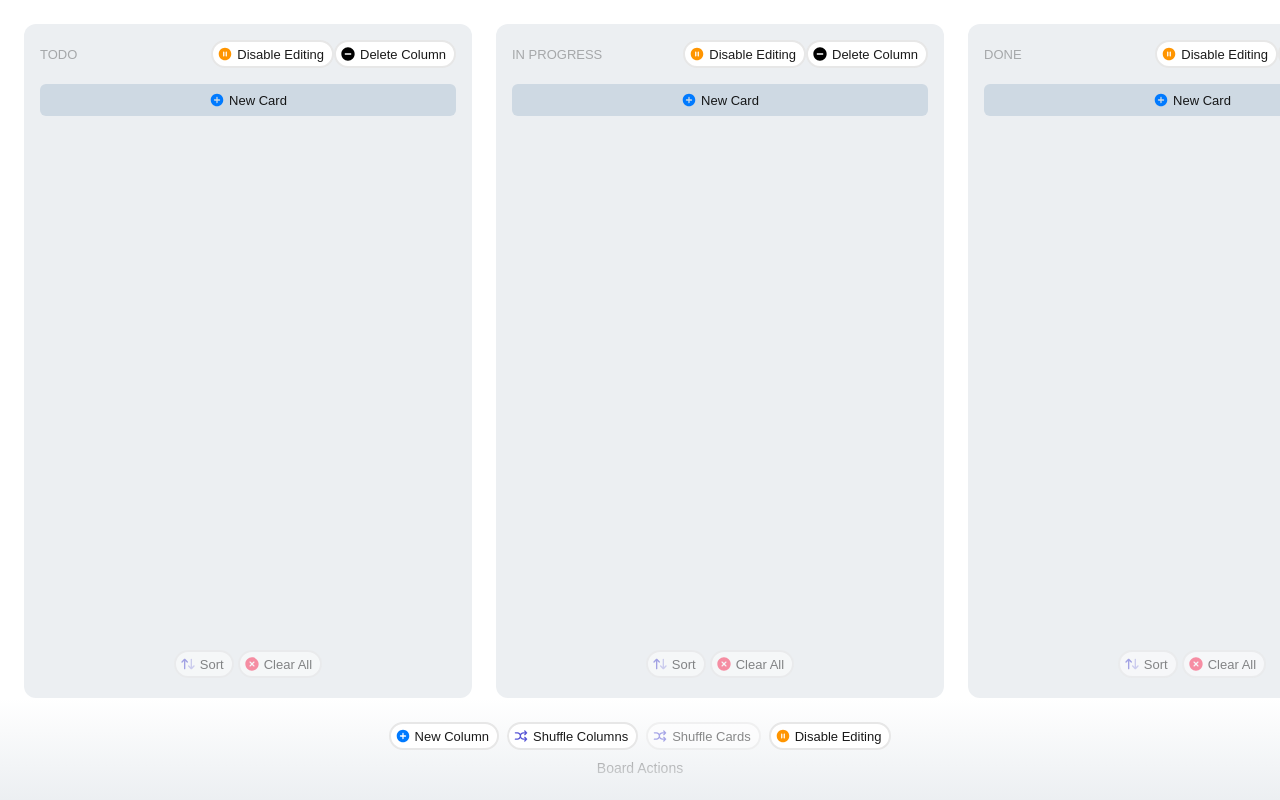
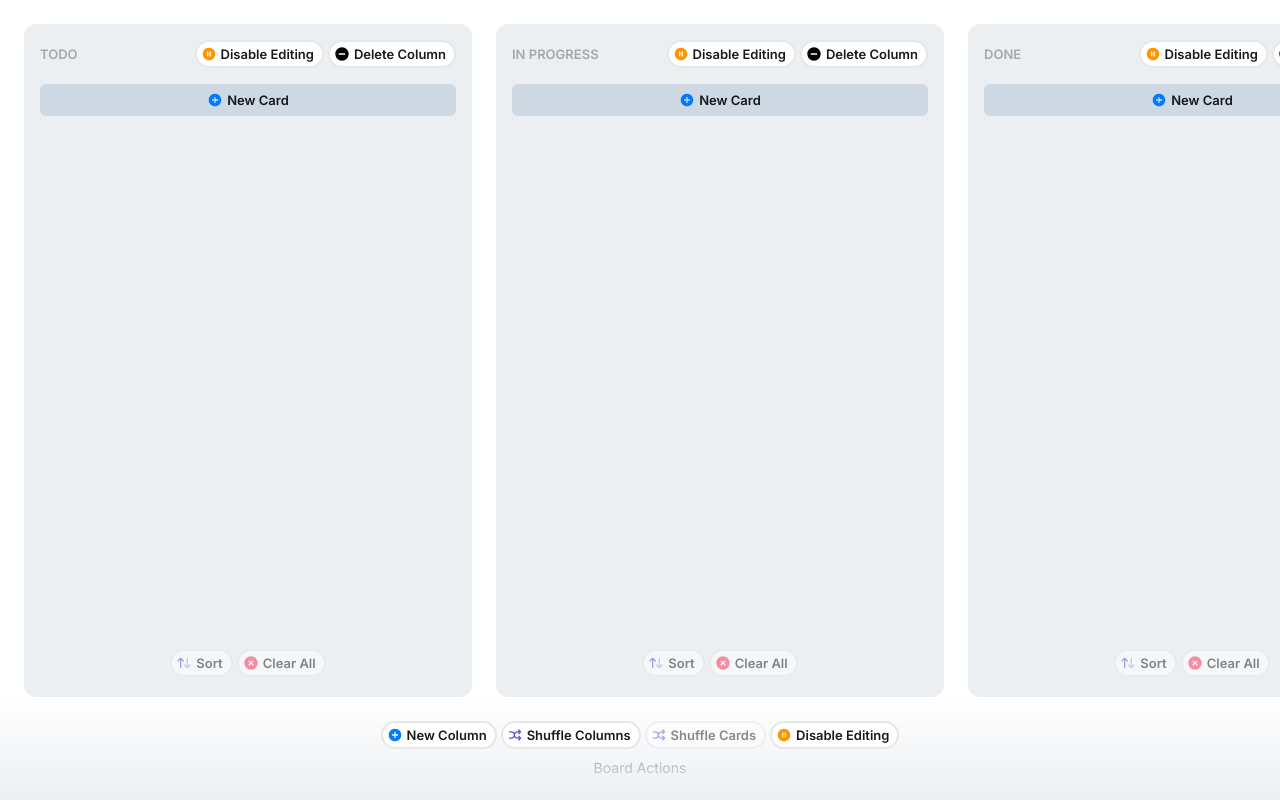
Before and after one commit to AbdulAzizi/vue-kanban-v1, a Vue app: page / in a window 1280 px wide. Built offline with nearby package versions, Linux system fonts and the light colour scheme.

Commit message:
Add font

```diff
--- a/index.html
+++ b/index.html
@@ -2,7 +2,7 @@
 <html lang="">
   <head>
     <meta charset="UTF-8">
-    <link rel="icon" href="/favicon.ico">
+    <link href="https://fonts.googleapis.com/css2?family=Inter:wght@400;500;600;700&display=swap" rel="stylesheet">
     <meta name="viewport" content="width=device-width, initial-scale=1.0">
     <title>Kanban</title>
   </head>
--- a/src/assets/main.css
+++ b/src/assets/main.css
@@ -4,10 +4,13 @@ body, html {
   margin: 0;
   padding: 0;
   height: 100%;
-  font-family: sans-serif;
 }
 
 #app {
   height: 100%;
   background-color: var(--color-background);
 }
+
+* {
+  font-family: 'Inter', sans-serif !important;
+}
--- a/src/components/BaseButton.vue
+++ b/src/components/BaseButton.vue
@@ -67,6 +67,7 @@ const handleClick = () => {
 	color: var(--vt-c-black-09);
 	box-sizing: content-box;
 	white-space: nowrap;
+	font-weight: 600;
 }
 
 .base-button.round {
--- a/src/components/KanbanBoard.vue
+++ b/src/components/KanbanBoard.vue
@@ -101,7 +101,7 @@
 
 
 .kanban-footer .base-button {
-    margin: 0 4px;
+    margin: 0 2px;
 }
 
 .kanban-actions {
--- a/src/components/KanbanCard.vue
+++ b/src/components/KanbanCard.vue
@@ -203,11 +203,14 @@
 
 .kanban-card .kanban-card-title {
 	font-weight: 600;
+	font-size: 14px;
+	color: var(--vt-c-black-9--vt-c-black-09);
 	margin: 0;
 }
 
 .kanban-card .kanban-card-description {
 	font-size: 14px;
+	font-weight: 500;
 	color: var(--vt-c-black-03);
 	margin: 8px 0;
 }
--- a/src/components/KanbanColumn.vue
+++ b/src/components/KanbanColumn.vue
@@ -226,7 +226,7 @@
 }
 
 .kanban-column-heading {
-    font-weight: 400;
+    font-weight: 600;
     text-transform: uppercase;
     font-size: 13px;
     color: var(--vt-c-black-03);
@@ -286,7 +286,9 @@
 }
 
 .title-container span {
-    font-size: 13px
+    font-size: 13px;
+    font-weight: 600;
+    color: var(--vt-c-black-06);
 }
 
 .kanban-card-item.edited-at{
@@ -299,5 +301,6 @@
 
 .kanban-column-nav {
     display: flex;
+    gap: 4px;
 }
 </style>
```
